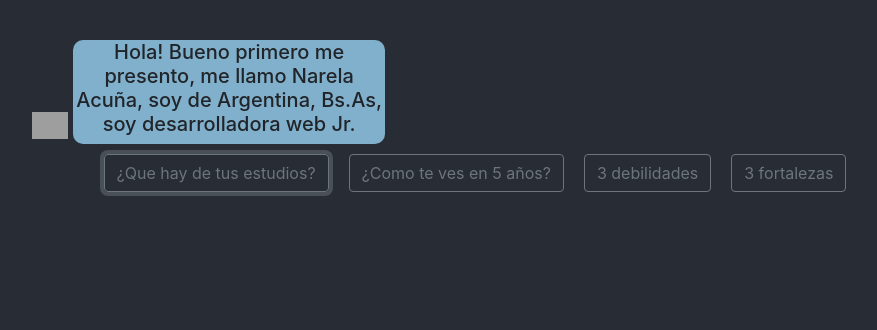
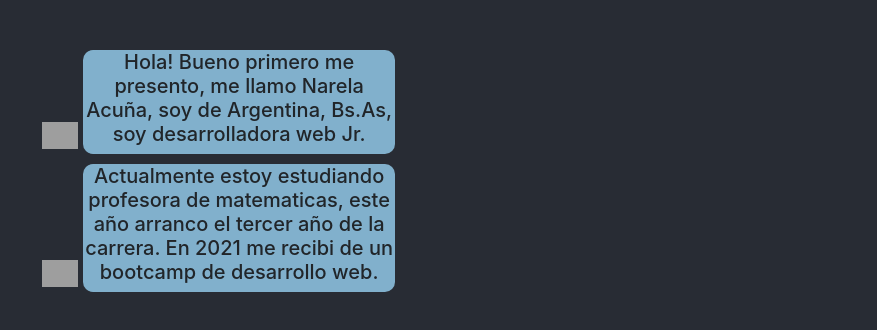
Before and after one commit to Narela99/CV-chatbot, a React (Create React App) app in the folder client/: page / in a window 1280 px wide. Both pictures are taken after a click on the button "¿Que hay de tus estudios?". Shown: the top 330 px of the page, without its empty margins (165-1042 px from the left). Built offline with nearby package versions, Linux system fonts and the light colour scheme; grey boxes are pictures that could not be loaded.

Commit message:
aparece la respuesta

```diff
--- a/client/src/components/botonesPreguntas.jsx
+++ b/client/src/components/botonesPreguntas.jsx
@@ -1,44 +1,64 @@
 import p from '../variables/preguntas.json'
-import {estudios} from '../variables/respuestas'
+import {estudios, fortalezas} from '../variables/respuestas'
 import style from '../stylesComponents/inicio.module.css';
 import yo from '../img/yo.PNG'
+import { useState } from 'react';
+import BurbujaEscribiedo from './burbujaEscribiendo';
+import BurbujaChat from './burbujaChat';
 
 export default function BotonesPreguntas(){
+    const [resp, setResp]= useState(false)
+    const [texto, setTexto] = useState('')
+    const [preg, setPreg] =useState(true)
+    const [fetching, setFetching] = useState(false);
+
 
     function tocar(str){
+        setFetching(true)
+        setPreg(false)
+        setTimeout(() => {
+            respuesta(str)
+        }, 2000)
+    }
+
+    function cargando(str){
+        if(fetching){
+            setTimeout(() => {
+                respuesta(str)
+                setFetching(false)
+                setPreg(false)
+            }, 2000)
+        return (
+            <BurbujaEscribiedo/>
+        )
+        }
+    }
+
+    function respuesta(str){
         console.log(str)
         if(str === "¿Que hay de tus estudios?"){
-            console.log('estoy funcionando')
-            return (
-                <div>
-                    <div className={style.conteinerBurbujas}>
-
-                        <img src={yo} alt='yo'className={style.img}></img>
-                        <div className={style.burbujas}>
-                            <h5 className='text-dark'>{estudios}</h5>
-                        </div>
-
-                    </div>
-                </div>
-            )
+            setResp(true)
+            setTexto(estudios)
+            // mostrarPreguntas()
         }
         else if(str === "3 fortalezas"){
-            return (
-                <h1>Hola como esrtassssssssssssssssssssssssssssssssss</h1>
-            )
+            setResp(true)
+            setTexto(fortalezas)
+
         }
 
     }
 
     return(
         <div className=''>
-            {p.preguntas.map((pr, i) => {
+            {preg && p.preguntas.map((pr, i) => {
                 if(pr.estado){
                     return <input type="button" className="btn btn-outline-secondary" value={pr.preg} key={i} onClick={() =>tocar(pr.preg)} style={{margin:10}}/>
                 }
             })}
             {/* <button type="button" class="btn btn-outline-secondary" style={{margin:10}}>{estudios2}</button> */}
-
+            {cargando()}
+            {resp ? <BurbujaChat str={texto}/>: null}
         </div>
     )
 }
--- /dev/null
+++ b/client/src/components/burbujaChat.jsx
@@ -0,0 +1,15 @@
+import style from '../stylesComponents/inicio.module.css';
+import yo from '../img/yo.PNG'
+
+export default function BurbujaChat({str}){
+    return (
+        <div className={style.conteinerBurbujas}>
+
+            <img src={yo} alt='yo'className={style.img}></img>
+            <div className={style.burbujas}>
+               <h5 className='text-dark'>{str}</h5>
+            </div>
+
+        </div>
+    )
+}
--- a/client/src/stylesComponents/burbujaEscribiendo.module.css
+++ b/client/src/stylesComponents/burbujaEscribiendo.module.css
@@ -9,6 +9,7 @@
     width: 40%;
     display: flex;
     align-items: flex-end;
+    margin: 10px;
 
 }
 
--- a/client/src/stylesComponents/inicio.module.css
+++ b/client/src/stylesComponents/inicio.module.css
@@ -20,6 +20,7 @@
     width: 40%;
     display: flex;
     align-items: flex-end;
+    margin: 10px;
 
 
 }
--- a/client/src/variables/respuestas.js
+++ b/client/src/variables/respuestas.js
@@ -1,3 +1,5 @@
 export const presentacion= "Hola! Bueno primero me presento, me llamo Narela Acuña, soy de Argentina, Bs.As, soy desarrolladora web Jr. "
 
 export const estudios = "Actualmente estoy estudiando profesora de matematicas, este año arranco el tercer año de la carrera. En 2021 me recibi de un bootcamp de desarrollo web.  "
+
+export const fortalezas = "memoria, autodidacta, etc"
```
